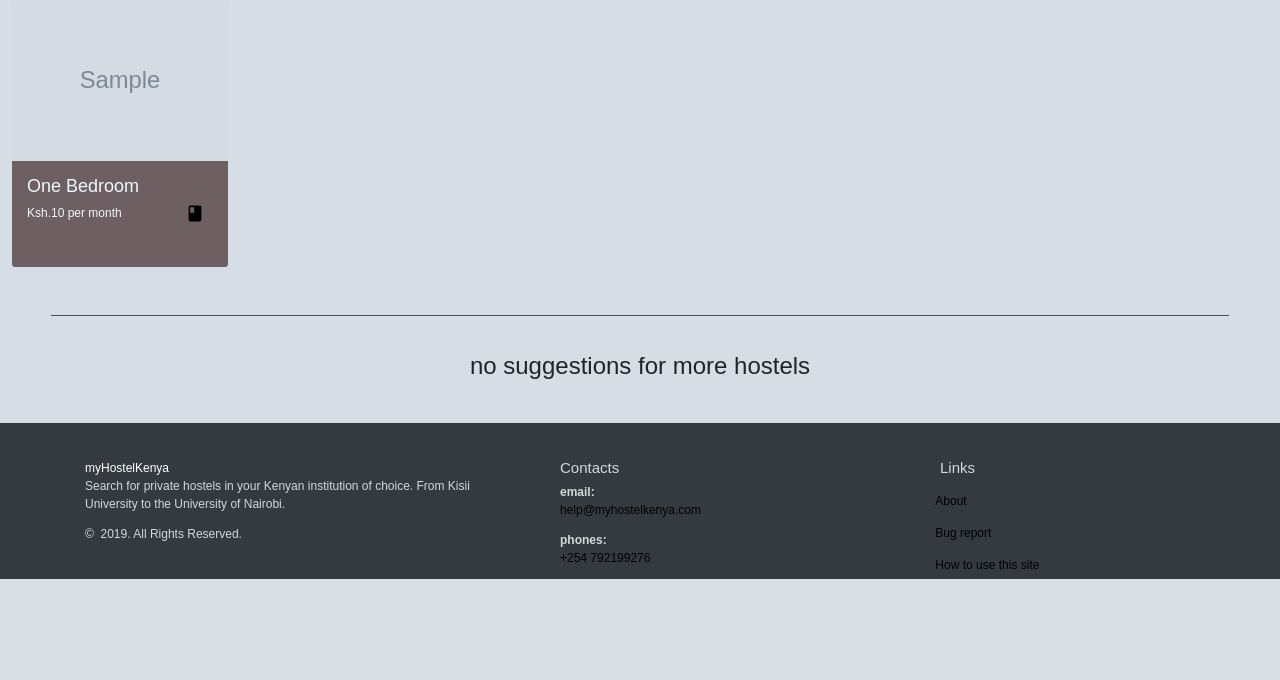
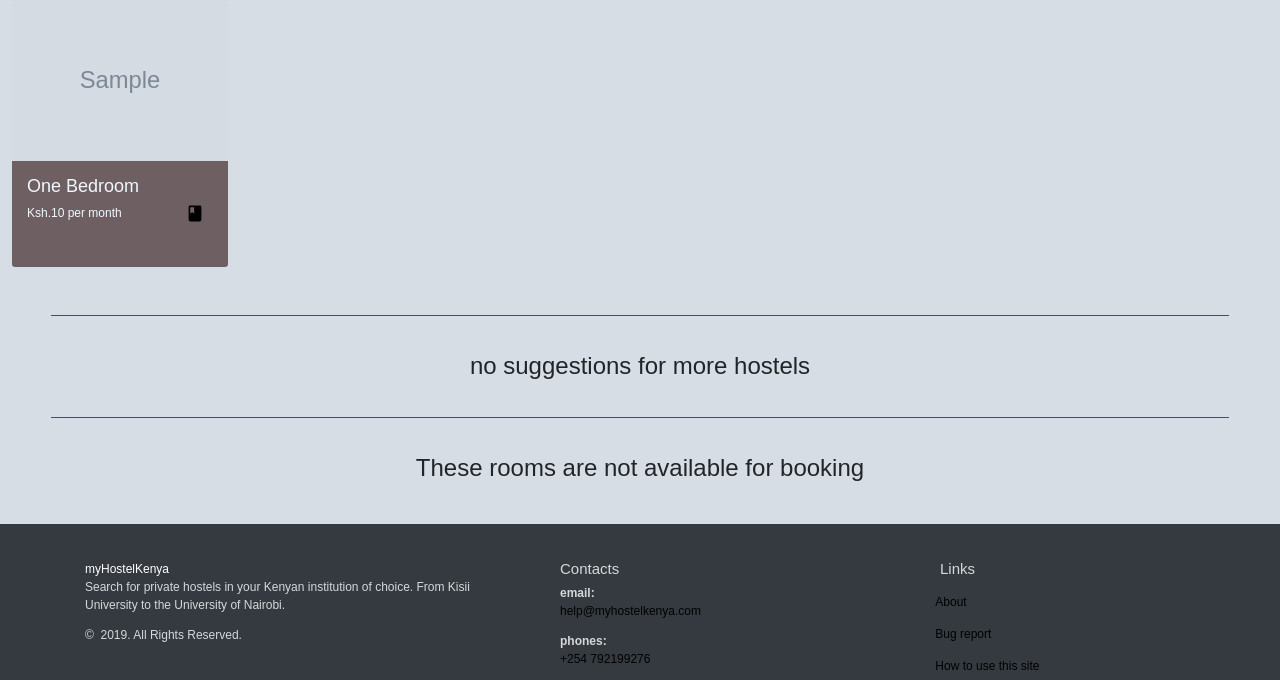
Before and after one commit to muremwa/myHostelKE, a Django app: a page that uses myhostel/book/templates/book/hostel_detail.html in a window 1280 px wide. Shown: the part 818-1498 px from the top of the page. Before the commit the page ends 1397 px from the top, so only its background shows below. Run offline with Django 3.2, Linux system fonts and the light colour scheme; tables that the repository leaves empty hold one stand-in row (values such as "Sample post"); grey boxes marked "Sample" are stand-in pictures; some libraries are stand-ins or nearby versions.

Commit message:
one can see booked rooms

```diff
--- a/myhostel/book/templates/book/hostel_detail.html
+++ b/myhostel/book/templates/book/hostel_detail.html
@@ -76,18 +76,7 @@
         <div class="row">
             {% for room in hostel.room_set.all %}
                 {% if room.available %}
-                    <div class="card room">
-                        <a href="{% url 'book:room' hostel.slug room.room_number %}"><img src="{{ room.get_main_image }}" alt="image of a room" class="card-img-top"></a>
-                        <div class="card-body">
-                            <h4 class="card-text room-type">{{ room.get_house_type }}</h4>
-                            <div class="row">
-                                <p class="col-sm-8">Ksh.{{room.price}} per month</p>
-                                <div class="col-sm-4">
-                                    <a class="book-ico" href="{% url 'book:now' hostel.slug room.room_number %}"><img data-toggle="tooltip" data-placement="left" title="book this room at Ksh.{{ room.price }} monthly" style="height: 40%;" src="{% static 'svg/book.svg' %}" alt=""></a>
-                                </div>
-                            </div>
-                        </div>
-                    </div>
+                    {% include "book/room.html" %}
                 {% endif %}
             {% endfor %}
         </div>
@@ -121,9 +110,17 @@
         <div class="container col-md-7 text-center"><h2>no suggestions for more hostels</h2></div>
     {% endif %}
 
+    <hr class="main-divider">
 
-
-
+    <!-- Booked Rooms in the hostel -->
+    <h2 class="text-center">These rooms are not available for booking</h2>
+        <div class="row">
+            {% for room in hostel.room_set.all %}
+                {% if not room.available %}
+                    {% include "book/room.html" %}
+                {% endif %}
+            {% endfor %}
+        </div>
 
 </div>
 
--- /dev/null
+++ b/myhostel/book/templates/book/room.html
@@ -0,0 +1,18 @@
+{% load staticfiles %}
+
+<div class="card room">
+    <a href="{% url 'book:room' hostel.slug room.room_number %}"><img src="{{ room.get_main_image }}" alt="image of a room" class="card-img-top"></a>
+    <div class="card-body">
+        <h4 class="card-text room-type">{{ room.get_house_type }}</h4>
+        <div class="row">
+            <p class="col-sm-8">Ksh.{{room.price}} per month</p>
+            <div class="col-sm-4">
+                {% if room.available %}
+                <a class="book-ico" href="{% url 'book:now' hostel.slug room.room_number %}"><img data-toggle="tooltip" data-placement="left" title="book this room at Ksh.{{ room.price }} monthly" style="height: 40%;" src="{% static 'svg/book.svg' %}" alt=""></a>
+                {% else %}
+                <span>Booked</span>
+                {% endif %}
+            </div>
+        </div>
+    </div>
+</div>
--- a/myhostel/book/templates/book/room_detail.html
+++ b/myhostel/book/templates/book/room_detail.html
@@ -21,6 +21,7 @@
         </div>
 
         <div class="info">
+            {% if room.available %}
             <h2>{{ room.room_number }}<small> at the <a href="{% url 'book:hostel' room.hostel.slug %}">{{ room.hostel}}</a></small></h2>
             <p>{{ room.get_house_type }} at Ksh. {{ room.price }} monthly</p>
 
@@ -32,6 +33,9 @@
                 <div style="margin: 5em;" class="">
                     <a href="{% url 'admin:book_room_change' room.id %}" style='width: 7em;' class="btn btn-dark">Edit</a>
                 </div>
+            {% endif %}
+            {% else %}
+            <h2>This room is already booked</h2>
             {% endif %}
         </div>
     </div>
--- a/myhostel/book/views.py
+++ b/myhostel/book/views.py
@@ -106,14 +106,10 @@ class RoomDetail(View, Retriever):
     def get(self, request, *args, **kwargs):
         room = get_object_or_404(Room, room_number=kwargs['room_number'])
 
-        # if room is booked it will return a 404 error
-        if room.available:
-            return render(request, 'book/room_detail.html', {
-                'room': room,
-                'school': self.retrieve_school()
-            })
-        else:
-            raise Http404
+        return render(request, 'book/room_detail.html', {
+            'room': room,
+            'school': self.retrieve_school()
+        })
 
 
 class RoomBooking(View, Retriever):
```
Also changed, not shown: myhostel/book/tests/testing_views.py (+2 -2 lines).
